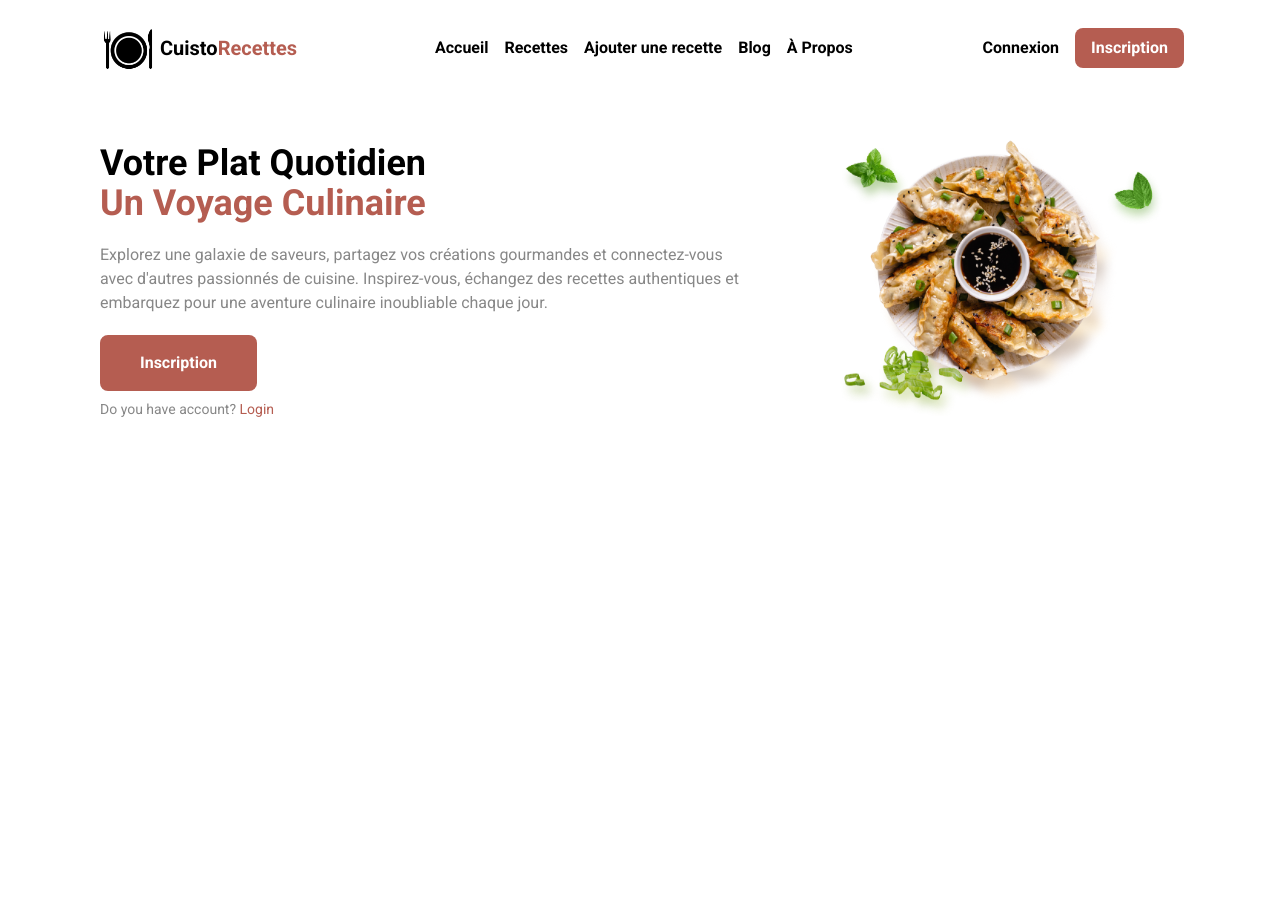
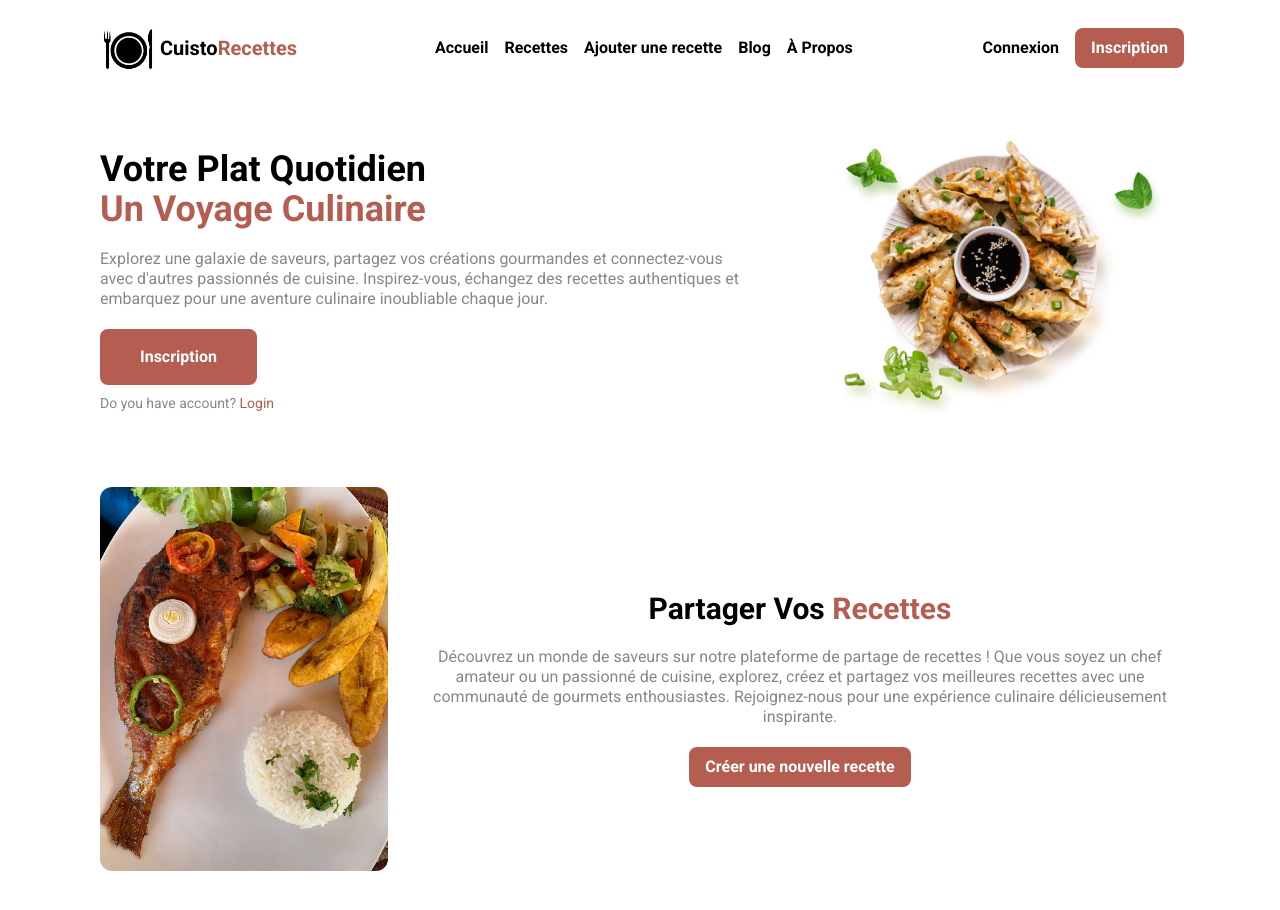
Before and after one commit to marcaureldev/gestion-de-recettes, a Nuxt app: page / in a window 1280 px wide. Before the commit the page ends 800 px from the top, so only its background shows below. Built offline with nearby package versions, Linux system fonts and the light colour scheme.

Commit message:
Share your Recipes

```diff
--- a/components/NavBar.vue
+++ b/components/NavBar.vue
@@ -1,6 +1,6 @@
 <template>
     <Disclosure as="nav" class="" v-slot="{ open }">
-        <div class="mx-auto">
+        <div class="mx-auto ">
 
             <div class="relative flex h-16 items-center justify-between">
                 <div class="flex items-center font-bold text-xl">
@@ -38,7 +38,8 @@
         <DisclosurePanel class="lg:hidden ">
             <div class="space-y-1 px-2 pb-3 pt-2">
                 <DisclosureButton v-for="item in navigation" :key="item.name" as="a" :href="item.href"
-                    :class="[item.current ? 'bg-gray-900 text-white' : 'text-gray-300 hover:bg-gray-700 hover:text-white', 'block rounded-md px-3 py-2 text-base font-medium']"
+                    :class="[item.current ? 'bg-gray-900 text-white' : 'text-gray-300 hover:bg-gray-700 hover:text-white',
+                    'block rounded-md px-3 py-2 text-base font-medium']"
                     :aria-current="item.current ? 'page' : undefined">{{ item.name }}
                 </DisclosureButton>
             </div>
--- a/pages/index.vue
+++ b/pages/index.vue
@@ -14,7 +14,7 @@
             </span>
           </h1>
 
-          <p class="text-gray_color text-center md:text-start max-w-40">
+          <p class="text-gray_color text-center text-sm sm:text-[16px] md:text-start max-w-40">
             Explorez une galaxie de saveurs, partagez vos créations gourmandes et connectez-vous avec d'autres
             passionnés de cuisine. Inspirez-vous, échangez des recettes authentiques et embarquez pour une aventure
             culinaire inoubliable chaque jour.
@@ -35,8 +35,20 @@
       </div>
     </section>
 
-    <section>
+    <section class="p-5 py-10">
+      <div class="md:flex gap-8 items-center space-y-5">
+        <img src="../assets/images/share.jpg" alt="Image de recettes" class="w-[18em] sm:w-[22em] md:w-[18em] mx-auto rounded-xl sm:rotate-90 md:rotate-0">
 
+        <div class="text-center space-y-5">
+          <h1 class="text-3xl font-bold">Partager Vos <span class="text-brown_color">Recettes</span></h1>
+          <p class="text-gray_color text-sm sm:text-[16px]">
+            Découvrez un monde de saveurs sur notre plateforme de partage de recettes ! Que vous soyez un chef amateur
+            ou un passionné de cuisine, explorez, créez et partagez vos meilleures recettes avec une communauté de
+            gourmets enthousiastes. Rejoignez-nous pour une expérience culinaire délicieusement inspirante.
+          </p>
+          <Button :button="new_recipes" style="color: #fff;"/>
+        </div>
+      </div>
     </section>
 
   </div>
@@ -48,7 +60,8 @@ export default {
   data() {
     return {
       inscription: 'Inscription',
-      connexion: 'Connexion'
+      connexion: 'Connexion',
+      new_recipes: 'Créer une nouvelle recette',
     }
   }
 
```
